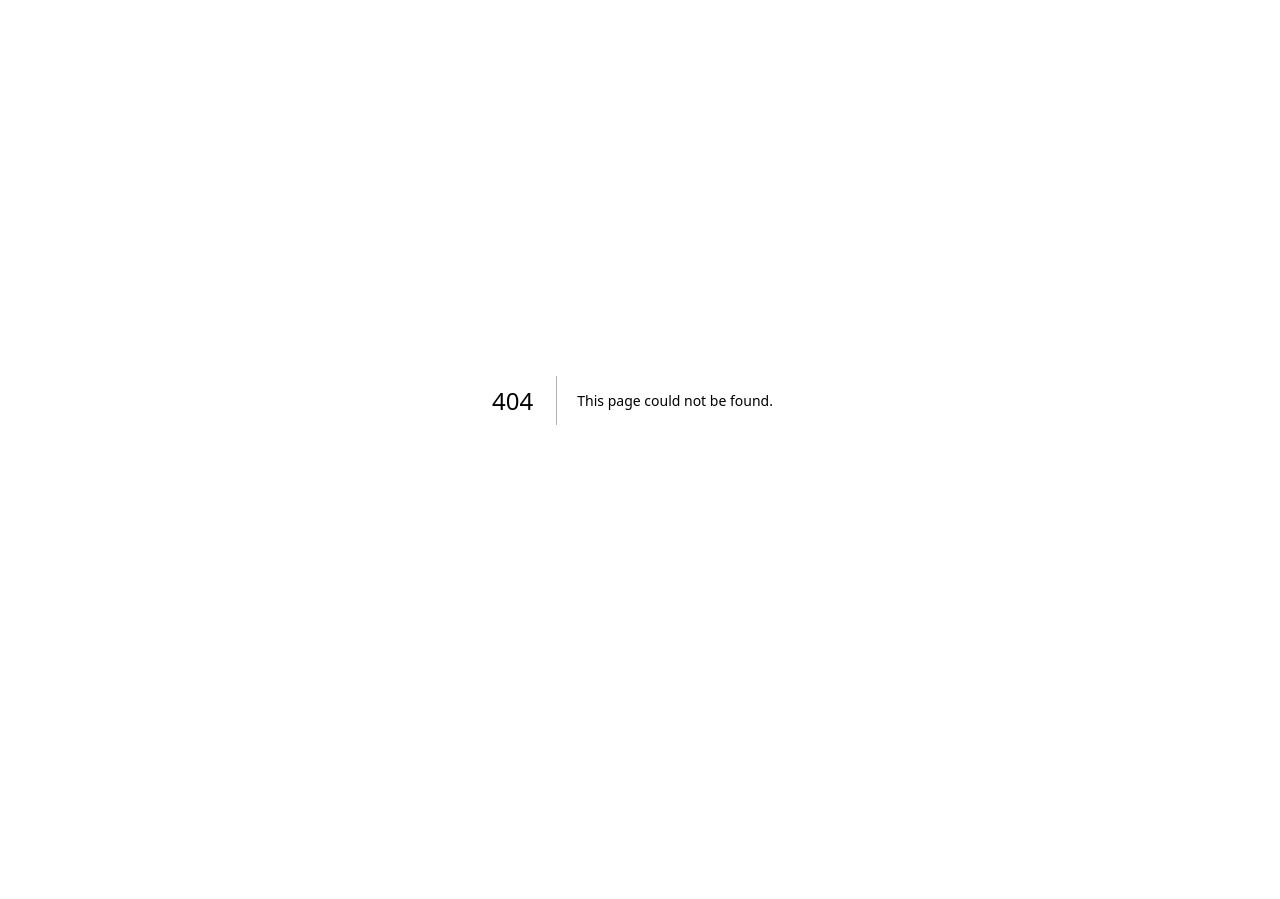
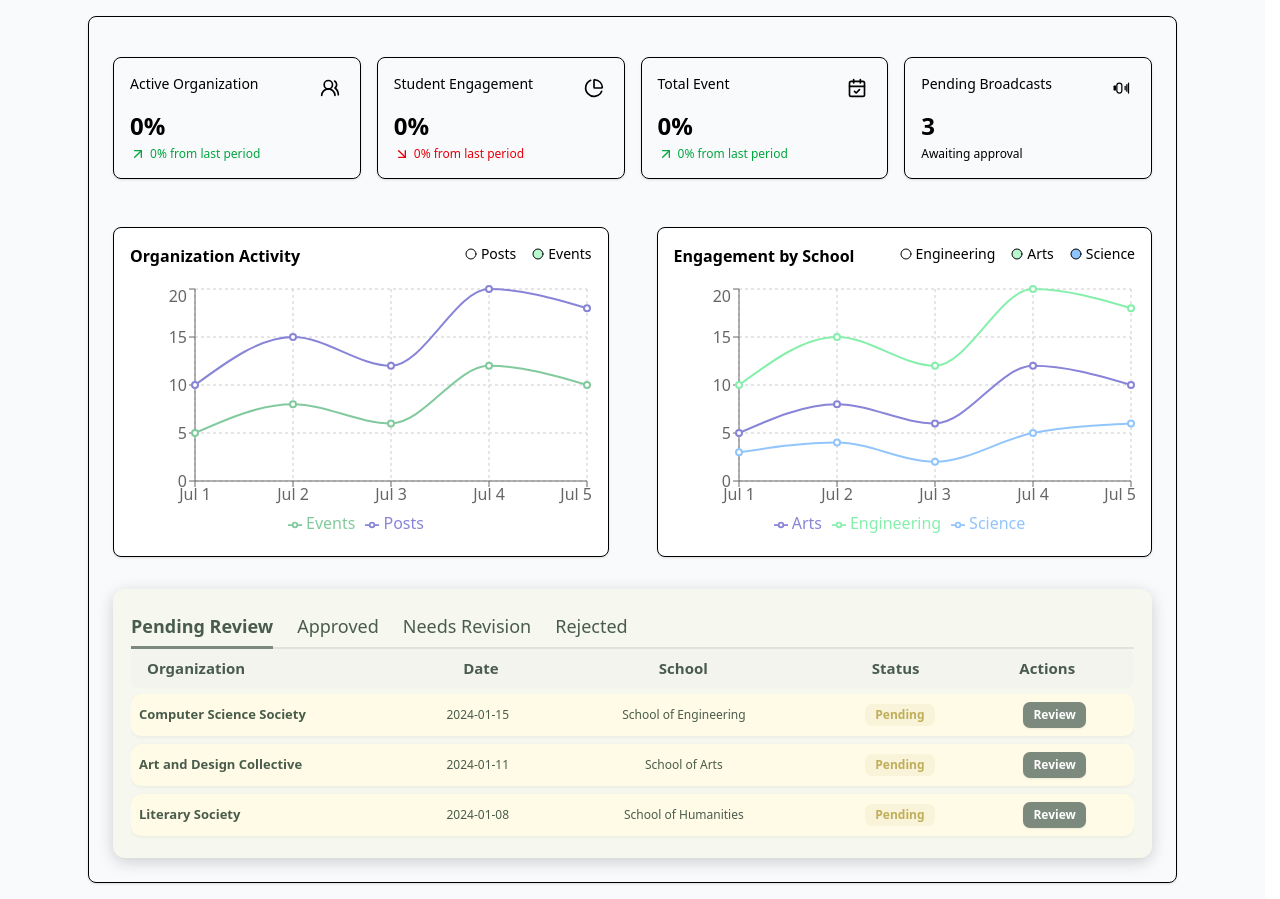
Before and after one commit to kemdav/Tambayan, a Next.js app: page /test/dashboard-test in a window 1280 px wide. Before the commit this address had no page. Before the commit the page ends 800 px from the top, so only its background shows below. Built offline with nearby package versions, Linux system fonts and the light colour scheme.

Commit message:
fix: added dashboard in admin view

```diff
--- a/src/app/(admin-view)/admin/dashboard/page.tsx
+++ b/src/app/(admin-view)/admin/dashboard/page.tsx
@@ -1,5 +1,21 @@
+import DashboardCombined from "@/app/components/ui/general/dashboard-components/dashboard-combined";
+
 export default function DashboardPage() {
   return (
-    <div className="flex items-center justify-center min-h-screen"><h1 className="text-3xl font-bold">Dashboard page</h1></div>
+    <div className="p-6">
+      {/* Header Card */}
+      <div className="w-full max-w-[1089px] mx-auto mb-6">
+        <div className="border rounded-lg p-6 shadow-sm">
+          <h1 className="text-2xl font-bold text-gray-900">
+            School Admin Dashboard
+          </h1>
+          <p className="text-gray-600 mt-2">
+            Monitor and manage school organizations, events, and analytics
+          </p>
+        </div>
+      </div>
+
+      <DashboardCombined />
+    </div>
   );
 }
--- a/src/app/components/ui/general/accreditation-components/view-application-and-org.tsx
+++ b/src/app/components/ui/general/accreditation-components/view-application-and-org.tsx
@@ -128,11 +128,9 @@ export const ViewApplicationAndOrg: React.FC<ViewApplicationAndOrgProps> = ({
         background: "#f6f7ef",
         borderRadius: 12,
         padding: 0,
-        width: 560,
+        width: "100%",
         boxShadow: "0 4px 16px rgba(0,0,0,0.18)",
-        marginLeft: "auto",
-        marginRight: "auto",
-        marginTop: 24,
+        marginTop: 0,
         overflow: "hidden",
       }}
     >
--- /dev/null
+++ b/src/app/components/ui/general/dashboard-components/dashboard-combined.tsx
@@ -0,0 +1,64 @@
+"use client";
+
+import React from "react";
+import PendingBroadcast from "./pending-broadcast";
+import ActiveOrganization from "@/app/components/ui/general/analytics-components/active-organization";
+import StudentEngagement from "@/app/components/ui/general/analytics-components/student-engagement";
+import TotalEvents from "@/app/components/ui/general/analytics-components/total-events";
+import OrganizationActivity from "@/app/components/ui/general/analytics-components/organization-activity";
+import EngagementBySchool from "@/app/components/ui/general/analytics-components/engagement-by-school";
+import ViewApplicationAndOrg from "@/app/components/ui/general/accreditation-components/view-application-and-org";
+
+export default function DashboardCombined() {
+  const eventData = [
+    { date: "Jul 1", engineering: 10, arts: 5, science: 3 },
+    { date: "Jul 2", engineering: 15, arts: 8, science: 4 },
+    { date: "Jul 3", engineering: 12, arts: 6, science: 2 },
+    { date: "Jul 4", engineering: 20, arts: 12, science: 5 },
+    { date: "Jul 5", engineering: 18, arts: 10, science: 6 },
+  ];
+
+  const orgData = [
+    { date: "Jul 1", posts: 10, events: 5 },
+    { date: "Jul 2", posts: 15, events: 8 },
+    { date: "Jul 3", posts: 12, events: 6 },
+    { date: "Jul 4", posts: 20, events: 12 },
+    { date: "Jul 5", posts: 18, events: 10 },
+  ];
+
+  // Sample data for ViewApplicationAndOrg
+  const tabs = ["Pending Review", "Approved", "Needs Revision", "Rejected"];
+  const [activeTab, setActiveTab] = React.useState("Pending Review");
+
+  return (
+    <div className="w-full max-w-[1089px] mx-auto">
+      <div className="border rounded-lg p-6 shadow-sm">
+        {/* Metrics Row */}
+        <div className="flex flex-col gap-4 md:flex-row md:justify-between">
+          <ActiveOrganization />
+          <StudentEngagement />
+          <TotalEvents />
+          <PendingBroadcast count={3} />
+        </div>
+
+        {/* Charts Row */}
+        <div className="flex flex-col gap-4 md:flex-row md:justify-between mt-8">
+          <OrganizationActivity data={orgData} />
+          <EngagementBySchool data={eventData} />
+        </div>
+
+        {/* View Application Section */}
+        <div className="mt-8">
+          <div className="w-full">
+            <ViewApplicationAndOrg
+              tabs={tabs}
+              activeTab={activeTab}
+              onTabChange={setActiveTab}
+              orgStatusCards={[]}
+            />
+          </div>
+        </div>
+      </div>
+    </div>
+  );
+}
--- /dev/null
+++ b/src/app/components/ui/general/dashboard-components/pending-broadcast.tsx
@@ -0,0 +1,34 @@
+import React from "react";
+
+interface PendingBroadcastProps {
+  count?: number;
+}
+
+export default function PendingBroadcast({ count = 3 }: PendingBroadcastProps) {
+  return (
+    <div className="border rounded-lg p-4 w-full max-w-[325px] shadow-sm mt-4">
+      <div className="flex justify-between items-start">
+        <p className="text-sm text-muted-foreground">Pending Broadcasts</p>
+        <div className="bg-muted rounded-md p-1">
+          {/* Black and white megaphone icon */}
+          <svg width="20" height="20" fill="none" viewBox="0 0 24 24">
+            <path d="M3 10v4a1 1 0 001 1h2v-6H4a1 1 0 00-1 1z" fill="#000" />
+            <path
+              d="M21 6v12M19 8v8M17 10v4M7 9v6a3 3 0 006 0V9a3 3 0 00-6 0z"
+              stroke="#000"
+              strokeWidth="1.5"
+              strokeLinecap="round"
+              strokeLinejoin="round"
+            />
+          </svg>
+        </div>
+      </div>
+      <div className="mt-2">
+        <p className="text-2xl font-semibold">{count}</p>
+        <div className="text-xs text-muted-foreground mt-1">
+          Awaiting approval
+        </div>
+      </div>
+    </div>
+  );
+}
--- /dev/null
+++ b/src/app/test/dashboard-test/page.tsx
@@ -0,0 +1,10 @@
+"use client";
+import DashboardCombined from "@/app/components/ui/general/dashboard-components/dashboard-combined";
+
+export default function DashboardTestPage() {
+  return (
+    <div className="min-h-screen flex items-center justify-center bg-gray-50 p-4">
+      <DashboardCombined />
+    </div>
+  );
+}
```
